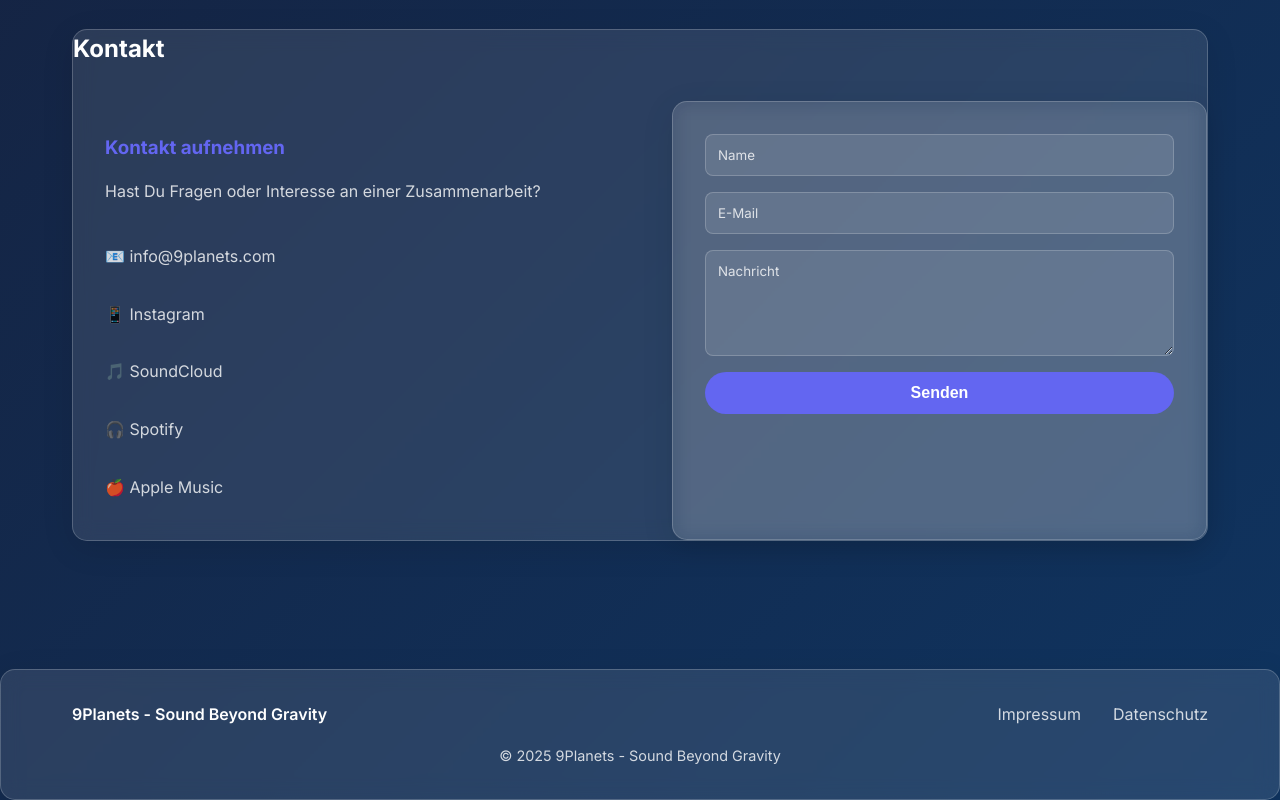
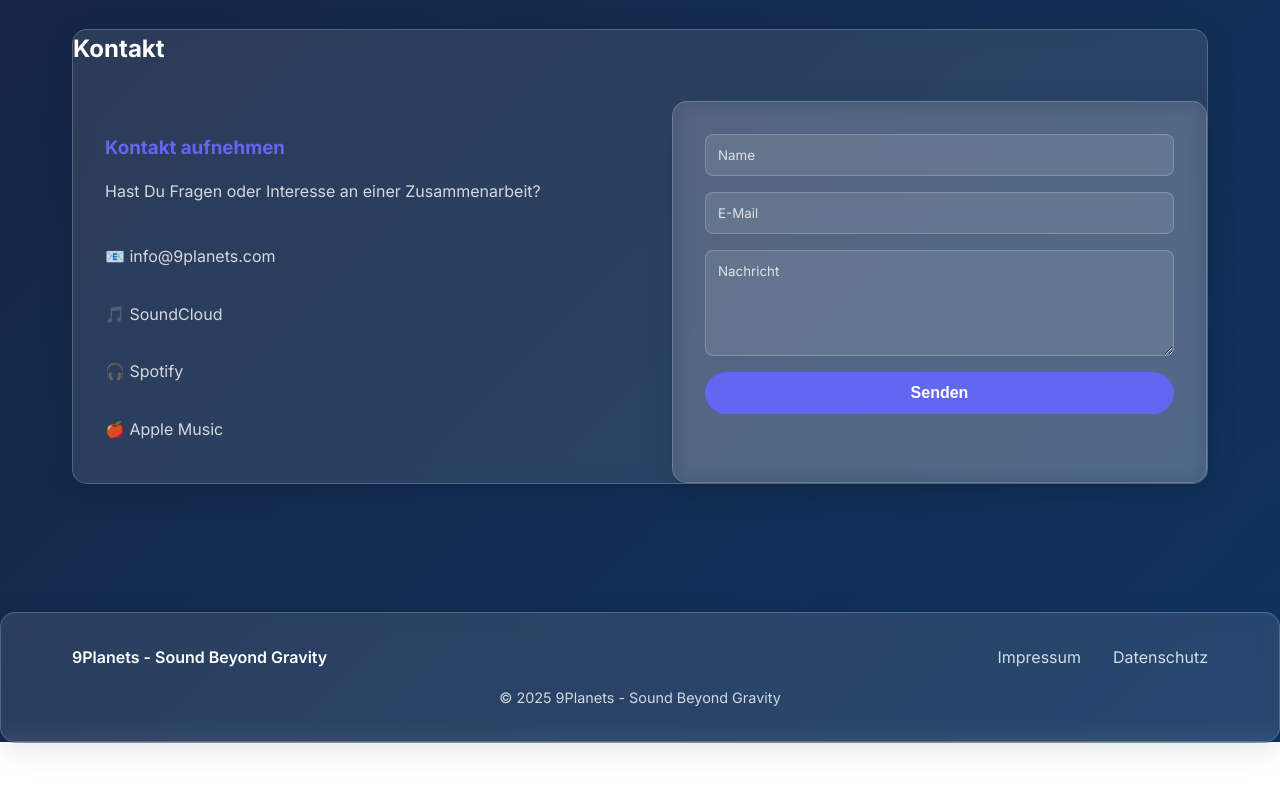
Before and after one commit to kaiakoo-webvita/9planets-website, a website built with Vite: page index.html in a window 1280 px wide. Shown: the part 3018-3818 px from the top of the page. After the commit the page ends 3760 px from the top, so only its background shows below. Built offline with nearby package versions, Linux system fonts and the light colour scheme.

Commit message:
Fixed title styling and added working social media links

```diff
--- a/index.html
+++ b/index.html
@@ -172,16 +172,13 @@
                 <a href="mailto:info@9planets.com" class="contact-link">
                   📧 info@9planets.com
                 </a>
-                <a href="#" class="contact-link">
-                  📱 Instagram
-                </a>
-                <a href="#" class="contact-link">
+                <a href="https://soundcloud.com/aaron-dawn" target="_blank" class="contact-link">
                   🎵 SoundCloud
                 </a>
-                <a href="#" class="contact-link">
+                <a href="https://open.spotify.com/intl-de/artist/0vSZ3syFRnoT0i3jpGKXjX" target="_blank" class="contact-link">
                   🎧 Spotify
                 </a>
-                <a href="#" class="contact-link">
+                <a href="https://music.apple.com/de/artist/sir-aaron-dawn/1632434815" target="_blank" class="contact-link">
                   🍎 Apple Music
                 </a>
               </div>
```
